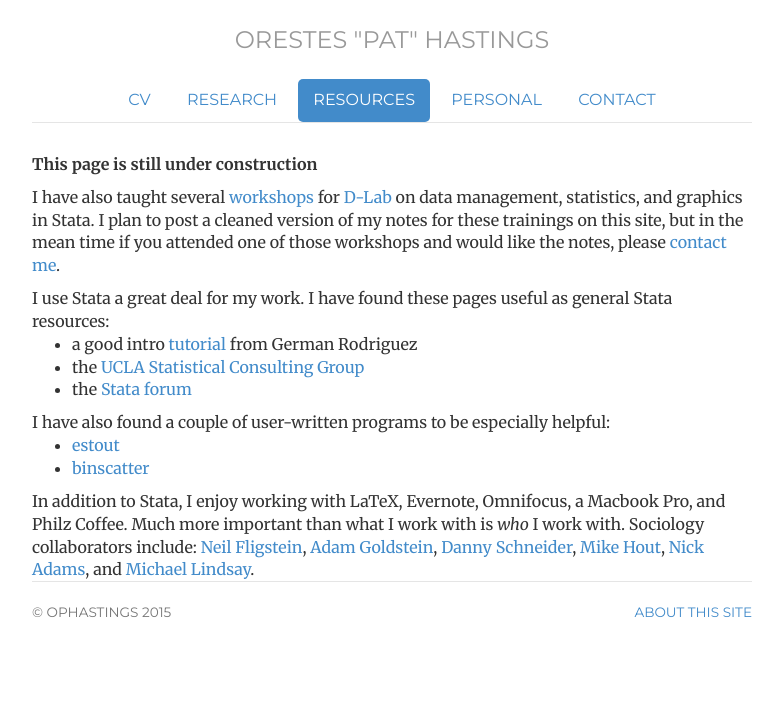
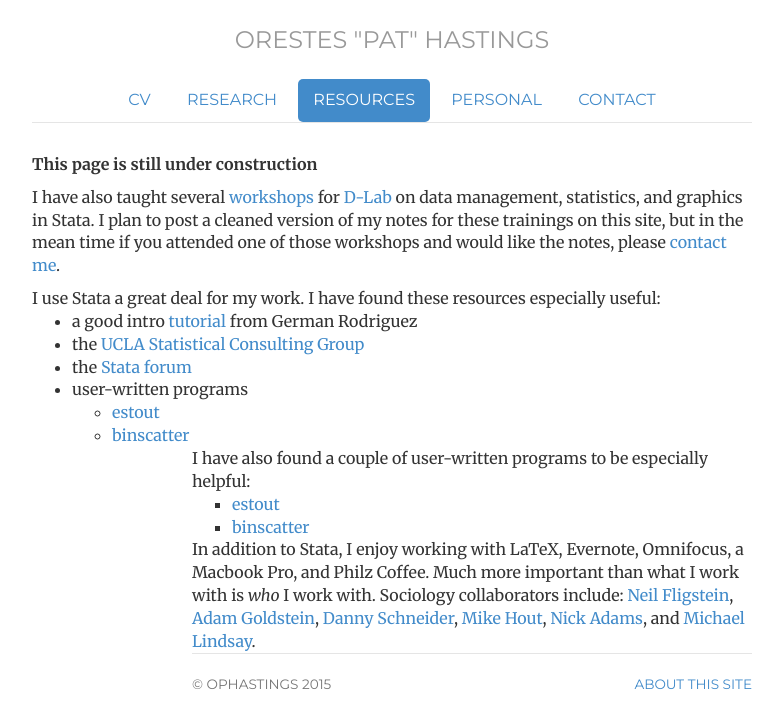
Before and after one commit to ophastings/ophastings.github.io, a Jekyll site: the page built from resources/index.html, in a window 1280 px wide. Shown: the top 728 px of the page, without its empty margins (248-1030 px from the left). Built offline with Jekyll 4.4.1, drawn with Linux system fonts in a browser that asks for light colours.

Commit message:
Update index.html

```diff
--- a/resources/index.html
+++ b/resources/index.html
@@ -13,14 +13,19 @@ description: Resources page of ophastings.com, the website of Orestes Hastings,
 <p> I have also taught several <a title="http://dlab.berkeley.edu/people/pat-hastings" href="http://dlab.berkeley.edu/people/pat-hastings">workshops</a>
   for <a href = "http://dlab.berkeley.edu/">D-Lab</a> on data management, statistics, and graphics in Stata. I plan to post a cleaned version of my
   notes for these trainings on this site, but in the mean time if you attended one of those workshops and would like the notes,
-  please <a href="contact">contact me</a>.</p>
+  please <a href="../contact">contact me</a>.</p>
 
-I use Stata a great deal for my work. I have found these pages useful as general Stata resources:
+I use Stata a great deal for my work. I have found these resources especially useful:
 <ul>
 	<li>a good intro <a title="http://data.princeton.edu/stata/" href="http://data.princeton.edu/stata/">tutorial</a> from German Rodriguez</li>
 	<li>the <a title="http://www.ats.ucla.edu/stat/stata/" href="http://www.ats.ucla.edu/stat/stata/">UCLA Statistical Consulting Group</a></li>
 	<li>the <a title="http://www.stata.com/statalist/" href="http://www.stata.com/statalist/">Stata forum</a></li>
-</ul>
+	<li>user-written programs</li>
+	<ul>
+		<li><a href="http://repec.org/bocode/e/estout/">estout</a></li>
+		<li><a href="http://michaelstepner.com/binscatter/">binscatter</a></li>
+	<ul>
+<ul>
 
 I have also found a couple of user-written programs to be especially helpful:
 <ul>
```
